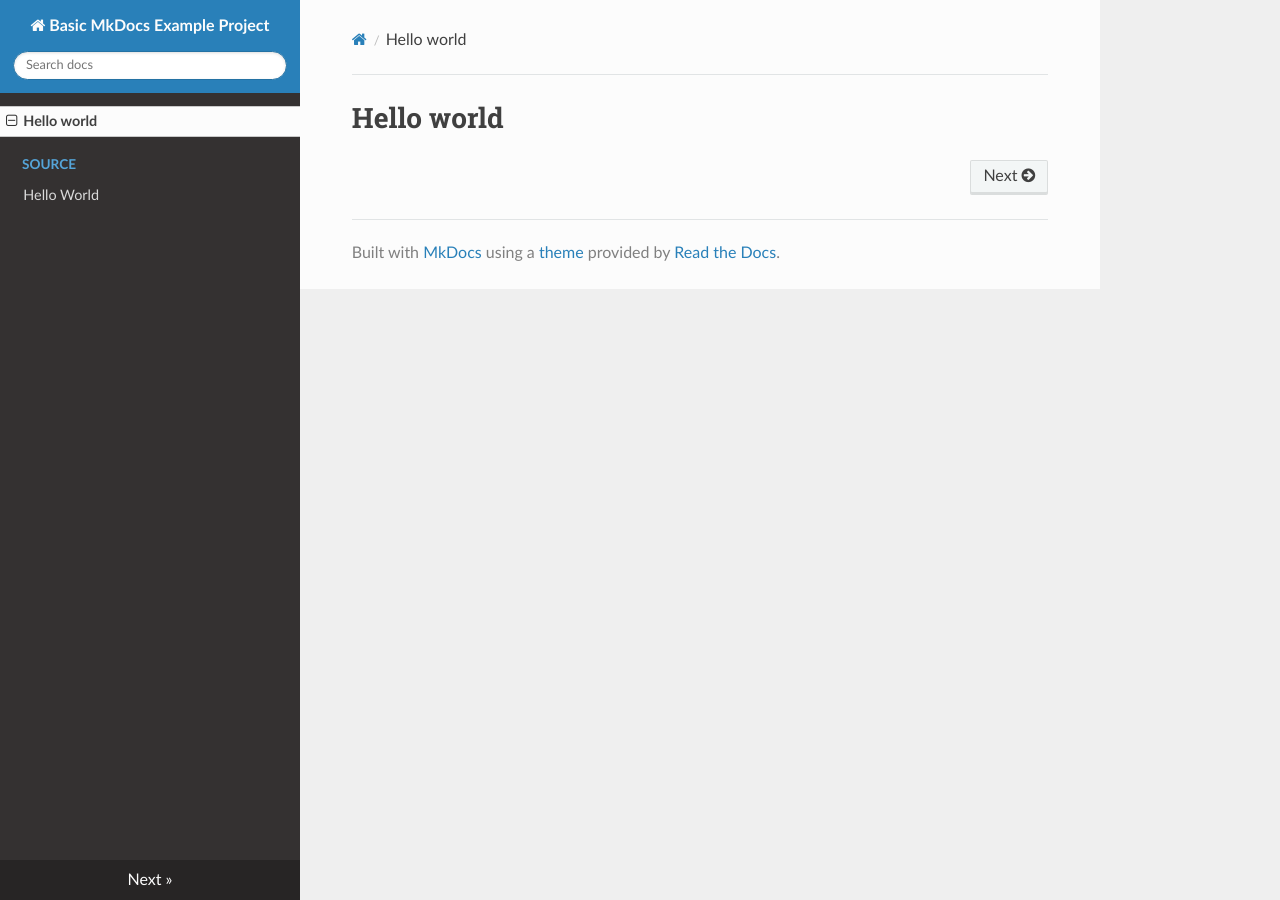
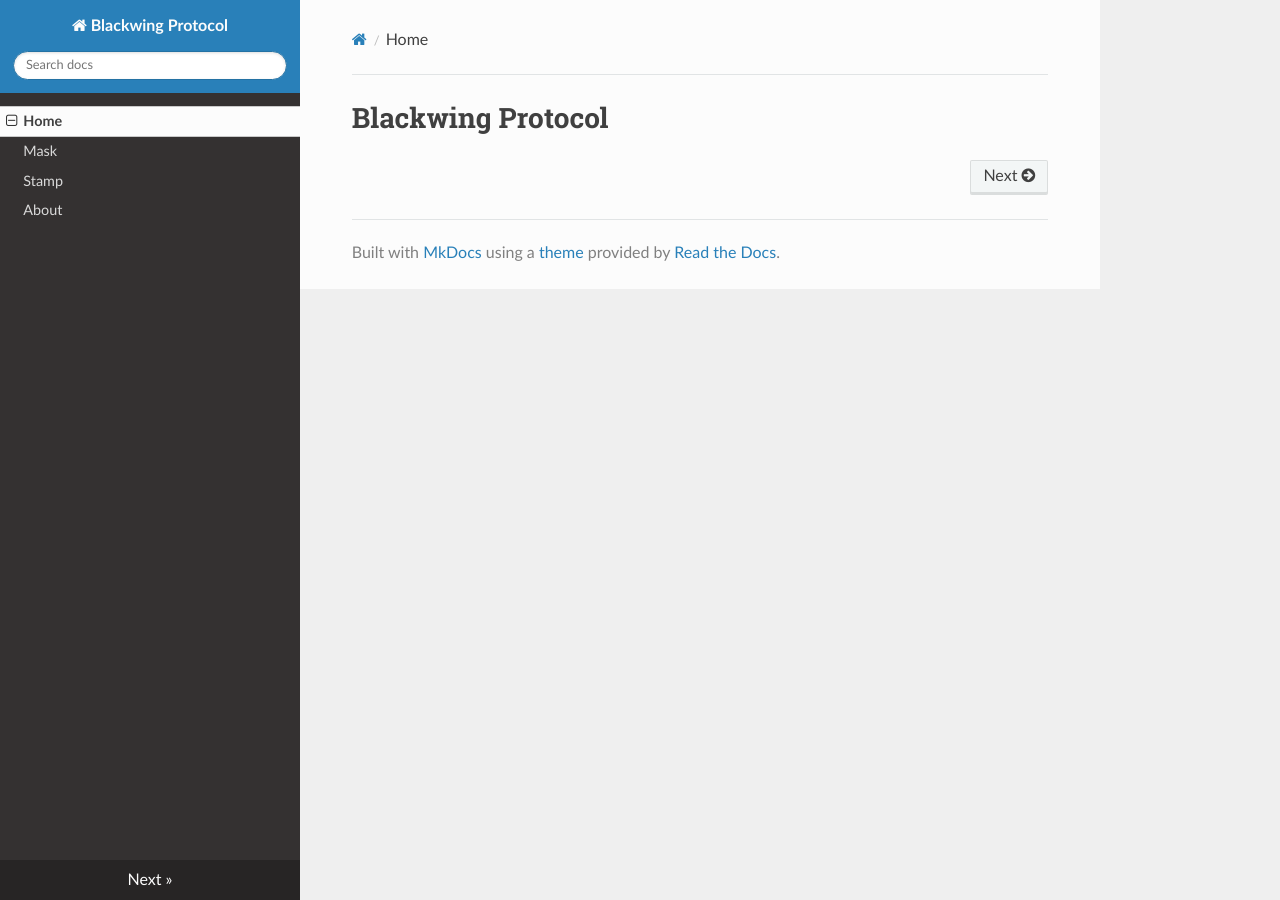
Before and after one commit to asergiobranco/blackwing_documentation, an MkDocs documentation site: the page built from docs/index.md, in a window 1280 px wide. Built offline with MkDocs 1.6.1, drawn with Linux system fonts in a browser that asks for light colours; nearby versions of some CDN libraries.

Commit message:
testing mkdocs

```diff
--- a/docs/index.md
+++ b/docs/index.md
@@ -1 +1 @@
-# Hello world
+# Blackwing Protocol
--- a/mkdocs.yml
+++ b/mkdocs.yml
@@ -1,4 +1,4 @@
-site_name: Basic MkDocs Example Project
+site_name: Blackwing Protocol
 theme:
   name: readthedocs
   highlightjs: true
@@ -6,7 +6,6 @@ plugins:
   - search
   - mkdocstrings:
       handlers:
-        # See: https://mkdocstrings.github.io/python/usage/
         python:
           options:
             docstring_style: sphinx
@@ -14,3 +13,8 @@ markdown_extensions:
   - markdown_include.include:
       base_path: .
   - admonition
+nav:
+  - Home: index.md
+  - Mask: mask.md
+  - Stamp: stamp.md
+  - About: about.md
```
Also changed, not shown: docs/about.md (added, +15 -0 lines), docs/letter.md (added), docs/mask.md (added), docs/stamp.md (added).
